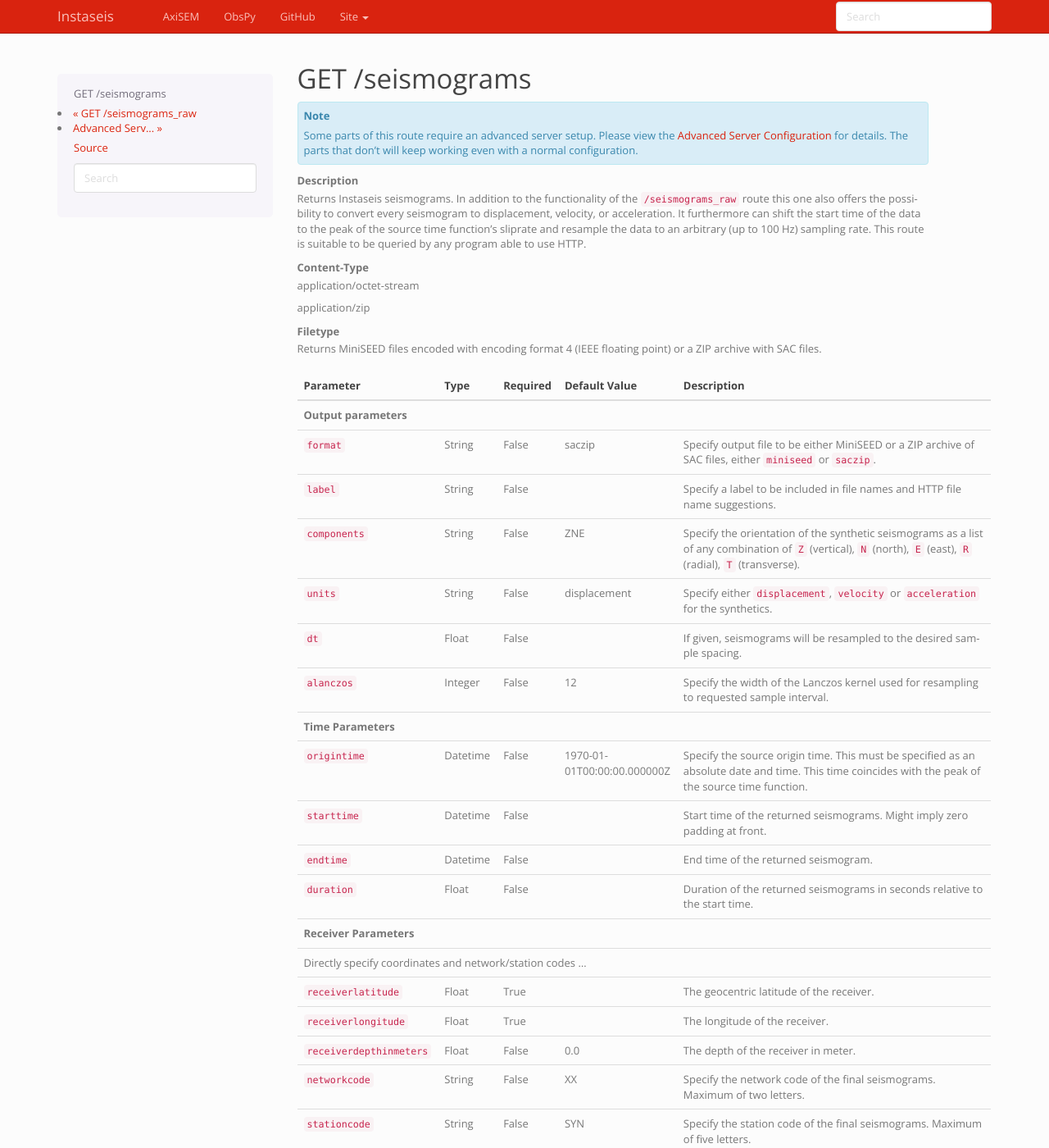
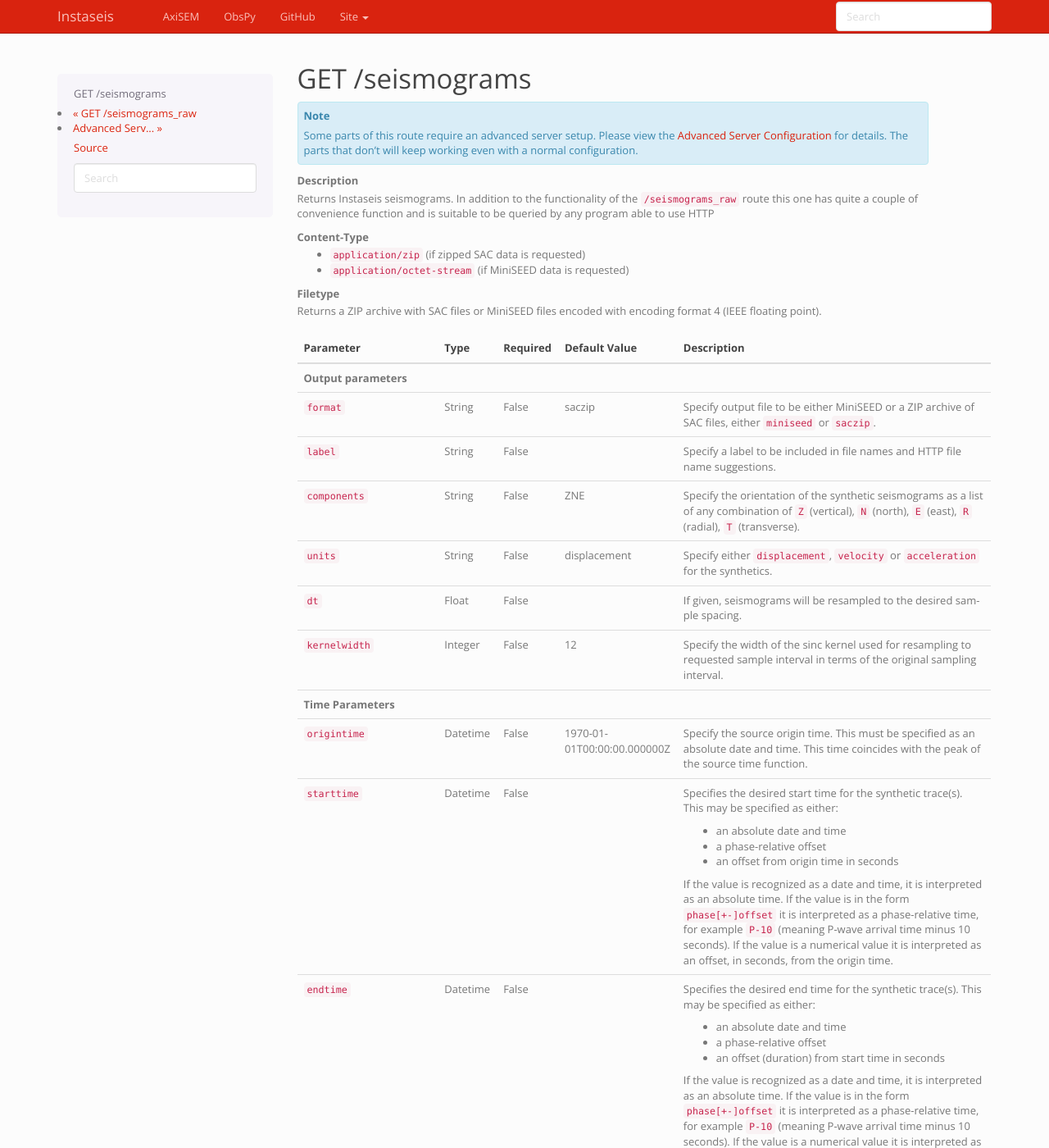
Before and after one commit to krischer/instaseis, a Sphinx documentation site: the page built from doc/routes/seismograms.rst, in a window 1280 px wide and 1400 px high. Shown: the whole window at 82% size. Built offline with Sphinx 7.4.7, drawn with Linux system fonts in a browser that asks for light colours; the version number could not be read and is left out; some of the changed text lies outside the part shown.

Commit message:
Updating /seismograms route definition

```diff
--- a/doc/routes/seismograms.rst
+++ b/doc/routes/seismograms.rst
@@ -9,21 +9,16 @@ GET /seismograms
 
 Description
     Returns Instaseis seismograms. In addition to the functionality of the
-    ``/seismograms_raw`` route this one also offers the possibility to convert
-    every seismogram to displacement, velocity, or acceleration. It furthermore
-    can shift the start time of the data to the peak of the source time
-    function's sliprate and resample the data to an arbitrary (up to 100 Hz)
-    sampling rate. This route is suitable to be queried by any program able
-    to use HTTP.
+    ``/seismograms_raw`` route this one has quite a couple of convenience
+    function and is suitable to be queried by any program able to use HTTP
 
 Content-Type
-    application/octet-stream
-
-    application/zip
+    * ``application/zip`` (if zipped SAC data is requested)
+    * ``application/octet-stream`` (if MiniSEED data is requested)
 
 Filetype
-    Returns MiniSEED files encoded with encoding format 4 (IEEE floating
-    point) or a ZIP archive with SAC files.
+    Returns a ZIP archive with SAC files or MiniSEED files encoded with
+    encoding format 4 (IEEE floating point).
 
 +-----------------------------+----------+----------+-----------------------------+--------------------------------------------------------------------------------------+
 | Parameter                   | Type     | Required | Default Value               | Description                                                                          |
@@ -33,7 +28,7 @@ Filetype
 | ``format``                  | String   | False    | saczip                      | Specify output file to be either MiniSEED or a ZIP archive of SAC files, either      |
 |                             |          |          |                             | ``miniseed`` or ``saczip``.                                                          |
 +-----------------------------+----------+----------+-----------------------------+--------------------------------------------------------------------------------------+
-| ``label``                   | String   | False    |                             |  Specify a label to be included in file names and HTTP file name suggestions.        |
+| ``label``                   | String   | False    |                             | Specify a label to be included in file names and HTTP file name suggestions.         |
 +-----------------------------+----------+----------+-----------------------------+--------------------------------------------------------------------------------------+
 | ``components``              | String   | False    | ZNE                         | Specify the orientation of the synthetic seismograms as a list of any combination of |
 |                             |          |          |                             | ``Z`` (vertical), ``N`` (north), ``E`` (east), ``R`` (radial), ``T`` (transverse).   |
@@ -42,8 +37,8 @@ Filetype
 +-----------------------------+----------+----------+-----------------------------+--------------------------------------------------------------------------------------+
 | ``dt``                      | Float    | False    |                             | If given, seismograms will be resampled to the desired sample spacing.               |
 +-----------------------------+----------+----------+-----------------------------+--------------------------------------------------------------------------------------+
-| ``alanczos``                | Integer  | False    | 12                          | Specify the width of the Lanczos kernel used for resampling to requested sample      |
-|                             |          |          |                             | interval.                                                                            |
+| ``kernelwidth``             | Integer  | False    | 12                          | Specify the width of the sinc kernel used for resampling to requested sample         |
+|                             |          |          |                             | interval in terms of the original sampling interval.                                 |
 +-----------------------------+----------+----------+-----------------------------+--------------------------------------------------------------------------------------+
 | **Time Parameters**                                                                                                                                                    |
 +-----------------------------+----------+----------+-----------------------------+--------------------------------------------------------------------------------------+
@@ -51,11 +46,31 @@ Filetype
 |                             |          |          |                             | absolute date and time. This time coincides with the peak of the                     |
 |                             |          |          |                             | source time function.                                                                |
 +-----------------------------+----------+----------+-----------------------------+--------------------------------------------------------------------------------------+
-| ``starttime``               | Datetime | False    |                             | Start time of the returned seismograms. Might imply zero padding at front.           |
+| ``starttime``               | Datetime | False    |                             | Specifies the desired start time for the synthetic trace(s). This may be specified   |
+|                             |          |          |                             | as either:                                                                           |
+|                             |          |          |                             |                                                                                      |
+|                             |          |          |                             | * an absolute date and time                                                          |
+|                             |          |          |                             | * a phase-relative offset                                                            |
+|                             |          |          |                             | * an offset from origin time in seconds                                              |
+|                             |          |          |                             |                                                                                      |
+|                             |          |          |                             | If the value is recognized as a date and time, it is interpreted as an absolute time.|
+|                             |          |          |                             | If the value is in the form ``phase[+-]offset`` it is interpreted as a               |
+|                             |          |          |                             | phase-relative time, for example ``P-10`` (meaning P-wave arrival time minus 10      |
+|                             |          |          |                             | seconds). If the value is a numerical value it is interpreted as an offset, in       |
+|                             |          |          |                             | seconds, from the origin time.                                                       |
 +-----------------------------+----------+----------+-----------------------------+--------------------------------------------------------------------------------------+
-| ``endtime``                 | Datetime | False    |                             | End time of the returned seismogram.                                                 |
-+-----------------------------+----------+----------+-----------------------------+--------------------------------------------------------------------------------------+
-| ``duration``                | Float    | False    |                             | Duration of the returned seismograms in seconds relative to the start time.          |
+| ``endtime``                 | Datetime | False    |                             | Specifies the desired end time for the synthetic trace(s). This may be specified     |
+|                             |          |          |                             | as either:                                                                           |
+|                             |          |          |                             |                                                                                      |
+|                             |          |          |                             | * an absolute date and time                                                          |
+|                             |          |          |                             | * a phase-relative offset                                                            |
+|                             |          |          |                             | * an offset (duration) from start time in seconds                                    |
+|                             |          |          |                             |                                                                                      |
+|                             |          |          |                             | If the value is recognized as a date and time, it is interpreted as an absolute time.|
+|                             |          |          |                             | If the value is in the form ``phase[+-]offset`` it is interpreted as a               |
+|                             |          |          |                             | phase-relative time, for example ``P-10`` (meaning P-wave arrival time minus 10      |
+|                             |          |          |                             | seconds). If the value is a numerical value it is interpreted as an offset, in       |
+|                             |          |          |                             | seconds, from the start time.                                                        |
 +-----------------------------+----------+----------+-----------------------------+--------------------------------------------------------------------------------------+
 | **Receiver Parameters**                                                                                                                                                |
 +-----------------------------+----------+----------+-----------------------------+--------------------------------------------------------------------------------------+
```
